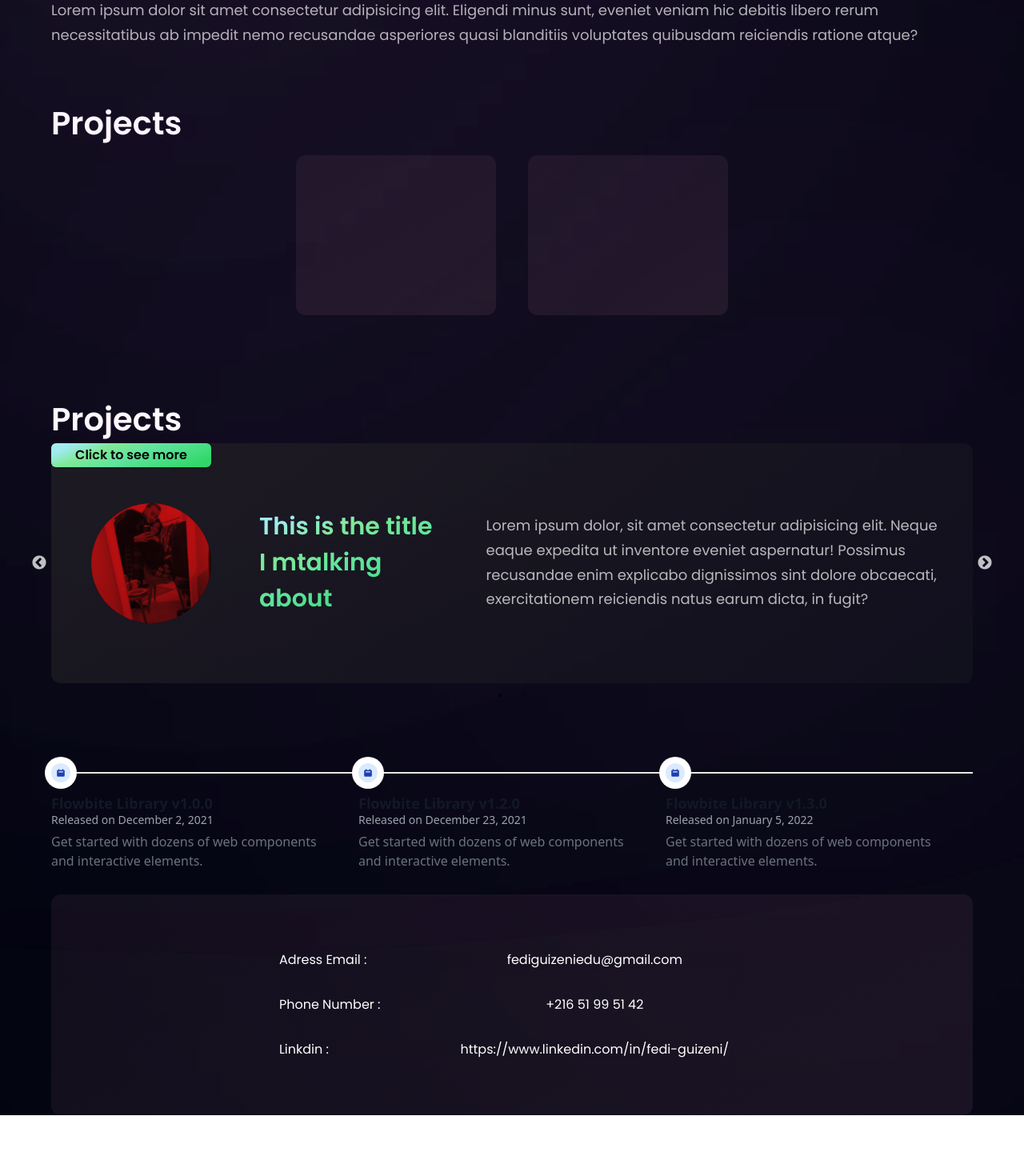
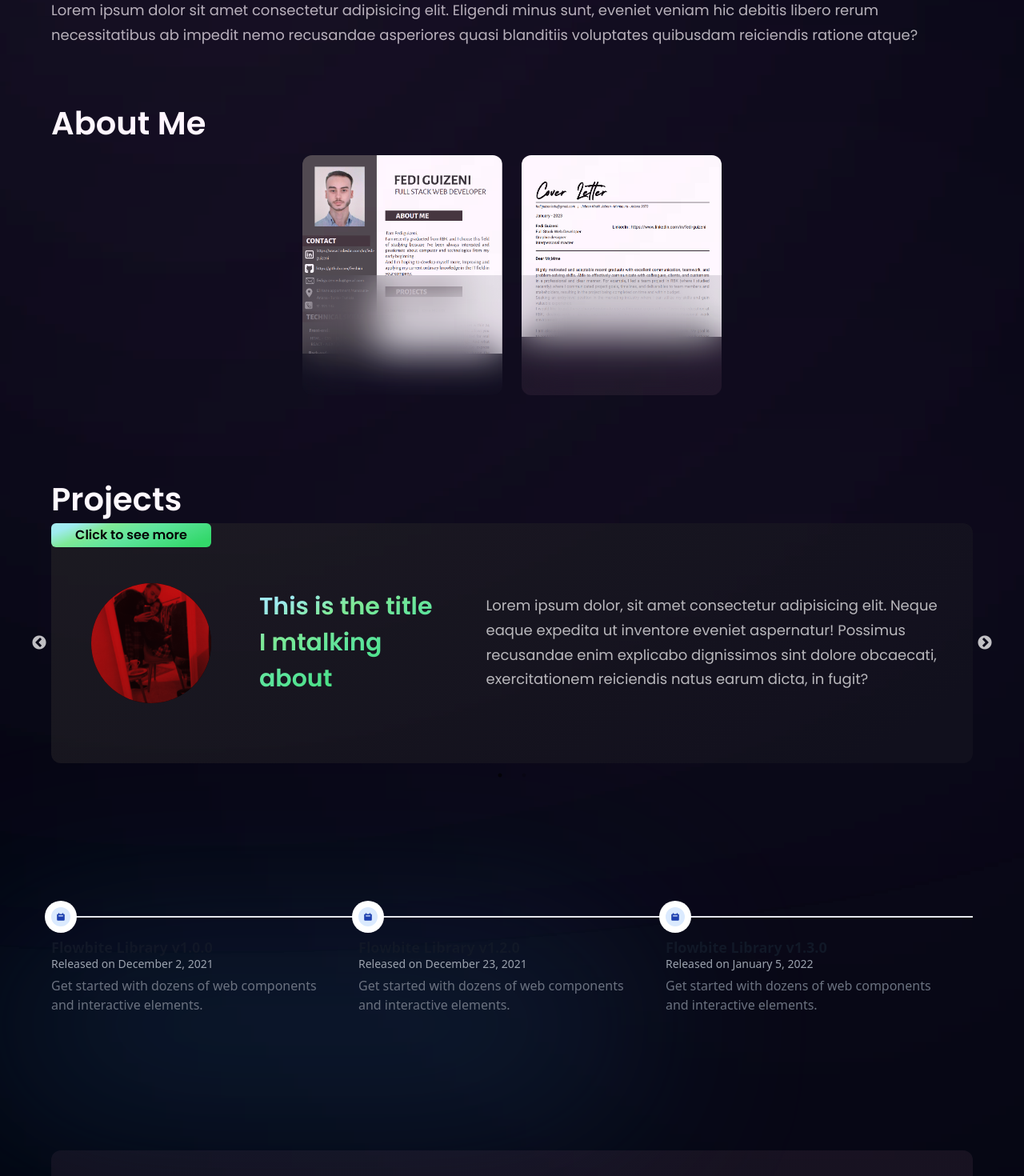
Before and after one commit to feediiiii/EmpirePro, a React (Vite) app in the folder front/: page / in a window 1280 px wide. Shown: the part 380-1850 px from the top of the page at 80% size. Before the commit the page ends 1774 px from the top, so only its background shows below. Built offline with nearby package versions, Linux system fonts and the light colour scheme; a web font is replaced by a local one.

Commit message:
so much done here

```diff
--- a/front/src/App.jsx
+++ b/front/src/App.jsx
@@ -19,6 +19,7 @@ import TimeLine from './component/TimeLine.jsx'
 const App = () => {
   return (
     <div className='bg-primary text-white sm:px-16 px-6'>
+      <div className="absolute z-0 w-[60%] h-[30%] top-[1500px] left-0 blue__gradient opacity-60"></div>
         <div className="absolute z-0 w-[40%] h-[30%] top-0 left-0 pink__gradient"></div>
         <div className={`${css.boxWidth} z-1`}>
           <Navbar/>
@@ -40,9 +41,9 @@ const App = () => {
 
 
       <div>
-        <h1 className='font-poppins font-semibold text-[30px] ss:text-[40px]'> Projects </h1>
+        <h1 className='font-poppins font-semibold text-[30px] ss:text-[40px]'> About Me </h1>
       </div>
-      <div className={` font-poppins ${css.flexCenter}  `}>
+      <div className={` font-poppins ${css.flexCenter} w-auto flex mx-0 `}>
          <Cvs/>
       </div>
 
@@ -53,7 +54,7 @@ const App = () => {
       </div>
 
       <div className="absolute z-1 w-[40%] h-[30%] top-[1000px] right-0 pink__gradient"></div>
-      <div className='h-auto mb-[100px]'>
+      <div className='h-auto mb-[180px]'>
       <Slider
                 dots={true}
                 infinite={true}
@@ -77,9 +78,15 @@ const App = () => {
               </Slider>
       </div>
 
-      <TimeLine/>
+
+      <div>
+        <TimeLine/>
+      </div>
+
+
 
       <Footer/>
+
 
     </div>
   )
--- a/front/src/component/Carousel.jsx
+++ b/front/src/component/Carousel.jsx
@@ -5,7 +5,7 @@ import img1 from '../assets/Me and Marushhh.png'
 const Carousel = ({img,title,paragraph}) => {
   return (
 
-    <div className='flex-row md:flex  h-auto  w-auto bg-blackAndWhite-gradient bg-opacity-10 rounded-xl  justify-start'>
+    <div className='flex-row md:flex  h-auto  w-auto bg-blackAndWhite-gradient bg-opacity-10 rounded-xl  justify-start backdrop-blur-xl'>
         <div className='flex justify-start transition duration-200 ease-in-out transform hover:scale-105'>
             <div className='bg-green-gradient absolute h-[30px] w-[200px] rounded-md  p-[10px] flex items-center justify-center '>
                 <h3 className={`font-poppins font-semibold text-black`}> Click to see more</h3>
--- a/front/src/component/Cvs.jsx
+++ b/front/src/component/Cvs.jsx
@@ -1,16 +1,32 @@
 import React from 'react'
+import cvimg from '../assets/cv.png'
+import coverletter from '../assets/coverletter.png'
 
 const Cvs = () => {
   return (
     <>
 
-    <div className='grid grid-cols-2 items-center mt-[10px]   mb-[100px] justify-around space-x-5 '>
+    <div className='grid md:grid-cols-2 space-y-3 md:space-x-3 md:space-y-0 items-center  mt-[10px]   mb-[100px] justify-center w-auto '>
 
-            <div className={'shadow-white bg-gray-gradient  rounded-xl   w-[250px] h-[200px] hover:border-2 border-x-green-300 '}>
+            <div className={'overflow-hidden flex-row  shadow-white rounded-xl  w-[180px] h-[280px] md:w-[250px] md:h-[300px] hover:border-2 border-x-green-300 '}>
+
+                <div className='  h-[50%]'>
+                  <img src={cvimg} alt="" />
+                </div>
+                <div className=' backdrop-blur-xl bg-slate-900/10 h-[50%] '>
+
+                </div>
 
             </div>
-            <div className={'shadow-white bg-gray-gradient ml-0 w-[250px] h-[200px] rounded-xl hover:border-2 border-x-green-300'}>
 
+
+            <div className={'overflow-hidden shadow-white bg-gray-gradient ml-0 w-[180px] h-[280px] md:w-[250px] md:h-[300px] rounded-xl hover:border-2 border-x-green-300'}>
+                <div className='  h-[50%]'>
+                      <img src={coverletter} alt="" />
+                </div>
+                <div className=' backdrop-blur-xl bg-slate-900/10 h-[50%] '>
+
+                </div>
             </div>
 
     </div>
--- a/front/src/component/Footer.jsx
+++ b/front/src/component/Footer.jsx
@@ -4,7 +4,7 @@ import "../index.css"
 const Footer = () => {
   return (
 
-    <footer className='flex mx-0 mt-[30px] pt-[70px] pb-[70px] w-auto bg-gray-gradient bg-opacity-20 rounded-xl '>
+    <footer className='flex mx-0 mt-[170px] pt-[70px] pb-[70px] w-auto bg-gray-gradient bg-opacity-20 rounded-xl '>
         <div className="absolute z-0 w-[40%] h-[30%] top-0 left-0 pink__gradient"></div>
             <div className='flex mx-auto sm:space-x-0 md:space-x-20 backdrop-blur-md'>
                 <div className='hidden sm:hidden md:block flex-row  sm:space-y-1 md:space-y-8  font-poppins'>
@@ -12,10 +12,10 @@ const Footer = () => {
                         <div> <a href=""> Phone Number : </a> </div>
                         <div> <a href=""> Linkdin : </a> </div>
                 </div>
-                <div className='space-y-8 font-poppins '>
-                    <div className= 'flex items-center justify-center hover:bg-slate-700 transition duration-300 ease-in-out h-auto rounded-xl px-[20px]'> <a href="" className='transition duration-200 ease-in-out transform hover:scale-105'> fediguizeniedu@gmail.com</a> </div>
-                    <div className= 'flex items-center justify-center hover:bg-slate-700 transition duration-300 ease-in-out h-auto rounded-xl px-[20px]'> <a href="" className='transition duration-200 ease-in-out transform hover:scale-105'> +216  51 99 51 42 </a> </div>
-                    <div className= 'flex items-center justify-center bg-transparent hover:bg-slate-700 transition duration-300 ease-in-out h-auto rounded-xl px-[20px]'> <a href="https://www.linkedin.com/in/fedi-guizeni/"  className='transition duration-200 ease-in-out transform hover:scale-105'> https://www.linkedin.com/in/fedi-guizeni/  </a> </div>
+                <div className='space-y-8 font-poppins'>
+                    <div className= 'flex items-center justify-center hover:bg-slate-700/50 bg-opacity-200 transition duration-300 ease-in-out h-auto rounded-xl px-[20px]'> <a href="" className='transition duration-200 ease-in-out transform hover:scale-105'> fediguizeniedu@gmail.com</a> </div>
+                    <div className= 'flex items-center justify-center hover:bg-slate-700/50 transition duration-300 ease-in-out h-auto rounded-xl px-[20px]'> <a href="" className='transition duration-200 ease-in-out transform hover:scale-105'> +216  51 99 51 42 </a> </div>
+                    <div className= 'flex items-center justify-center bg-transparent hover:bg-slate-700/50 transition duration-300 ease-in-out h-auto rounded-xl px-[20px]'> <a href="https://www.linkedin.com/in/fedi-guizeni/"  className='transition duration-200 ease-in-out transform hover:scale-105'> https://www.linkedin.com/in/fedi-guizeni/  </a> </div>
                 </div>
 
 
--- a/front/src/component/TimeLine.jsx
+++ b/front/src/component/TimeLine.jsx
@@ -11,7 +11,7 @@ function TimeLine() {
             </div>
             <div class="hidden sm:flex w-full bg-gray-200 h-0.5 dark:bg-gray-700"></div>
         </div>
-        <div class="mt-3 sm:pr-8">
+        <div class="mt-3 sm:pr-8   hover:bg-slate-50/20 rounded-xl hover:p-[20px] hover:backdrop-blur-sm transform hover:scale-105 duration-150 ease-linear hover:z-[5]">
             <h3 class="text-lg font-semibold text-gray-900 dark:text-white">Flowbite Library v1.0.0</h3>
             <time class="block mb-2 text-sm font-normal leading-none text-gray-400 dark:text-gray-500">Released on December 2, 2021</time>
             <p class="text-base font-normal text-gray-500 dark:text-gray-400">Get started with dozens of web components and interactive elements.</p>
@@ -24,7 +24,7 @@ function TimeLine() {
             </div>
             <div class="hidden sm:flex w-full bg-gray-200 h-0.5 dark:bg-gray-700"></div>
         </div>
-        <div class="mt-3 sm:pr-8">
+        <div class="mt-3 sm:pr-8  hover:bg-slate-50/20 rounded-xl hover:p-[20px] hover:backdrop-blur-sm transform hover:scale-105 duration-150 ease-linear ">
             <h3 class="text-lg font-semibold text-gray-900 dark:text-white">Flowbite Library v1.2.0</h3>
             <time class="block mb-2 text-sm font-normal leading-none text-gray-400 dark:text-gray-500">Released on December 23, 2021</time>
             <p class="text-base font-normal text-gray-500 dark:text-gray-400">Get started with dozens of web components and interactive elements.</p>
@@ -37,7 +37,7 @@ function TimeLine() {
             </div>
             <div class="hidden sm:flex w-full bg-gray-200 h-0.5 dark:bg-gray-700"></div>
         </div>
-        <div class="mt-3 sm:pr-8">
+        <div class="mt-3 sm:pr-8 hover:bg-slate-50/20 rounded-xl hover:p-[20px] hover:backdrop-blur-sm transform hover:scale-105 duration-150 ease-linear ">
             <h3 class="text-lg font-semibold text-gray-900 dark:text-white">Flowbite Library v1.3.0</h3>
             <time class="block mb-2 text-sm font-normal leading-none text-gray-400 dark:text-gray-500">Released on January 5, 2022</time>
             <p class="text-base font-normal text-gray-500 dark:text-gray-400">Get started with dozens of web components and interactive elements.</p>
@@ -45,7 +45,7 @@ function TimeLine() {
     </li>
 </ol>
 
-<ol class="sm:relative md:hidden border-l border-gray-200 dark:border-gray-700">
+<ol class="sm:relative md:hidden border-l border-gray-200 dark:border-gray-700 m-[20px]">
     <li class="mb-10 ml-6">
         <span class="absolute flex items-center justify-center w-6 h-6 bg-blue-100 rounded-full -left-3 ring-8 ring-white dark:ring-gray-900 dark:bg-blue-900">
             <svg aria-hidden="true" class="w-3 h-3 text-blue-800 dark:text-blue-300" fill="currentColor" viewBox="0 0 20 20" xmlns="http://www.w3.org/2000/svg"><path fill-rule="evenodd" d="M6 2a1 1 0 00-1 1v1H4a2 2 0 00-2 2v10a2 2 0 002 2h12a2 2 0 002-2V6a2 2 0 00-2-2h-1V3a1 1 0 10-2 0v1H7V3a1 1 0 00-1-1zm0 5a1 1 0 000 2h8a1 1 0 100-2H6z" clip-rule="evenodd"></path></svg>
--- a/front/src/component/UnderNav.jsx
+++ b/front/src/component/UnderNav.jsx
@@ -43,7 +43,7 @@ const UnderNav = () => {
                 </h1>
 
                 <div className={"ss:flex hidden md:mr-[10px] w-[300px] place-content-end"}>
-                    <div className={`hidden md:block justify-center ${css.flexCenter} ml-[100px]  hover:cursor-pointer`}>
+                    <div className={`hidden md:block justify-center ${css.flexCenter} ml-[100px]  hover:bg-blue-gradient hover:scale-110 ease-linear duration-150 cursor-pointer `}>
                         <GetStarted/>
                     </div>
                 </div>
```
Also changed, not shown: front/src/assets/coverletter.png (added), front/src/assets/cv.png (added).
